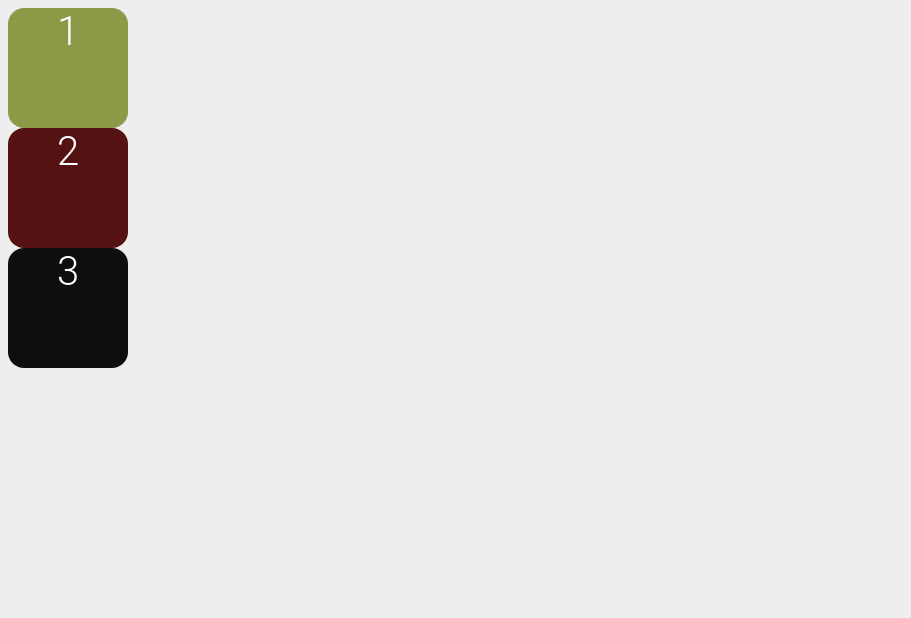
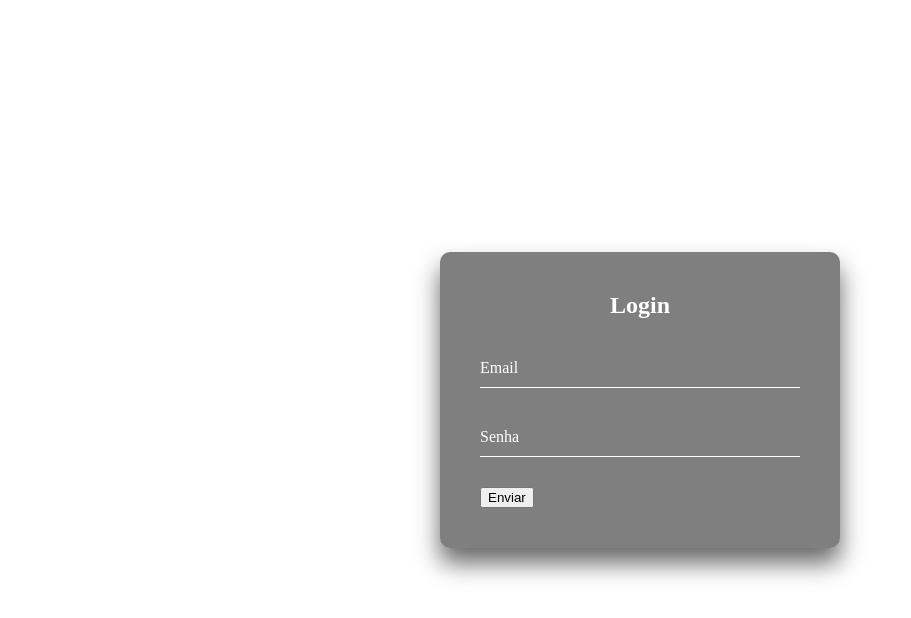
Before and after one commit to NiccMaia/Digital-Collage, a plain HTML site: page Modulo1/AULAS/Aula [004]/index.html in a window 1280 px wide. Shown: the whole page, without its empty margins (0-911 px from the left). Drawn offline with Linux system fonts and the light colour scheme.

Commit message:
Formulario aula 4

```diff
--- a/Modulo1/AULAS/Aula [004]/index.html
+++ b/Modulo1/AULAS/Aula [004]/index.html
@@ -1,19 +1,28 @@
 <!DOCTYPE html>
-<html lang="pt-br">
+<html lang="en">
 
 <head>
     <meta charset="UTF-8">
     <meta name="viewport" content="width=device-width, initial-scale=1.0">
-    <title>Flebox</title>
+    <title>Aula 4</title>
     <link rel="stylesheet" href="style.css">
 </head>
 
 <body>
-    <main class="container">
-        <div class="bloco bloco-green">1</div>
-        <div class="bloco bloco-red">2</div>
-        <div class="bloco bloco-black">3</div>
-    </main>
+    <div class="login-box">
+        <h2>Login</h2>
+        <form>
+            <div class="user-box">
+                <input id="email" type="email" name="" required>
+                <label for="email">Email</label>
+            </div>
+            <div class="user-box">
+                <input type="password" name="" required>
+                <label for="senha">Senha</label>
+                <button type="submit">Enviar</button>
+            </div>
+        </form>
+    </div>
 </body>
 
 </html>
--- a/Modulo1/AULAS/Aula [004]/style.css
+++ b/Modulo1/AULAS/Aula [004]/style.css
@@ -1,34 +1,71 @@
-/* https://colorhunt.co/palette/0f0e0e5412128b9a46eeeeee */
-:root {
-    --main-bg-color: #EEEEEE;
-    --bg-green: #8B9A46;
-    --bg-red: #541212;
-    --bg-black: #0F0E0E;
+html {
+    height: 100%;
   }
 
-body {
-    background-color: var(--main-bg-color);
+  .login-box {
+    position: absolute;
+    top: 50%;
+    left: 50%;
+    width: 400px;
+    padding: 40px;
+    transform: translate(-50%, -50%);
+    background: rgba(0,0,0,.5);
+    box-sizing: border-box;
+    box-shadow: 0 15px 25px rgba(0,0,0,.6);
+    border-radius: 10px;
   }
 
-.bloco {
-    height: 15vh;
-    width: 15vh;
-    border-radius: 16px;
+  .login-box h2 {
+    margin: 0 0 30px;
+    padding: 0;
+    color: #fff;
     text-align: center;
-    font-family: 'Roboto', sans-serif;
-    font-size: 40px;
-    font-weight: 300;
-    color: #fff;
   }
 
-.bloco-green {
-    background-color: var(--bg-green);
+  .login-box .user-box {
+    position: relative;
   }
 
-.bloco-red {
-    background-color: var(--bg-red);
+  .login-box .user-box input {
+    width: 100%;
+    padding: 10px 0;
+    font-size: 16px;
+    color: #fff;
+    margin-bottom: 30px;
+    border: none;
+    border-bottom: 1px solid #fff;
+    outline: none;
+    background: transparent;
+  }
+  .login-box .user-box label {
+    position: absolute;
+    top:0;
+    left: 0;
+    padding: 10px 0;
+    font-size: 16px;
+    color: #fff;
+    pointer-events: none;
+    transition: .5s;
   }
 
-.bloco-black {
-    background-color: var(--bg-black);
+  .login-box .user-box input:focus ~ label,
+  .login-box .user-box input:valid ~ label {
+    top: -20px;
+    left: 0;
+    color: #03e9f4;
+    font-size: 12px;
   }
+
+  .login-box form a {
+    position: relative;
+    display: inline-block;
+    padding: 10px 20px;
+    color: #03e9f4;
+    font-size: 16px;
+    text-decoration: none;
+    text-transform: uppercase;
+    overflow: hidden;
+    transition: .5s;
+    margin-top: 40px;
+    letter-spacing: 4px
+  }
```
Also changed, not shown: 1 other file. Lines whose indentation alone changed are shown as unchanged.
